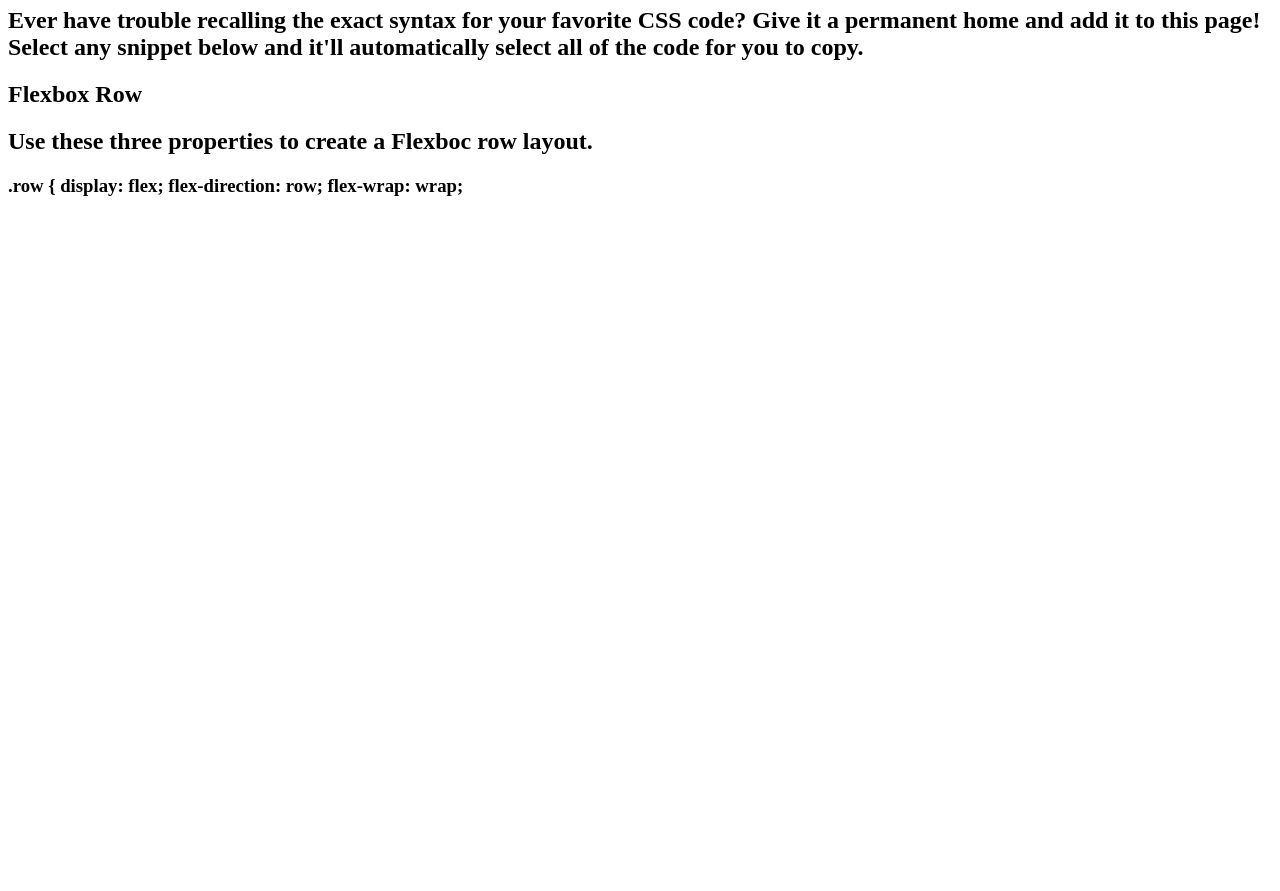
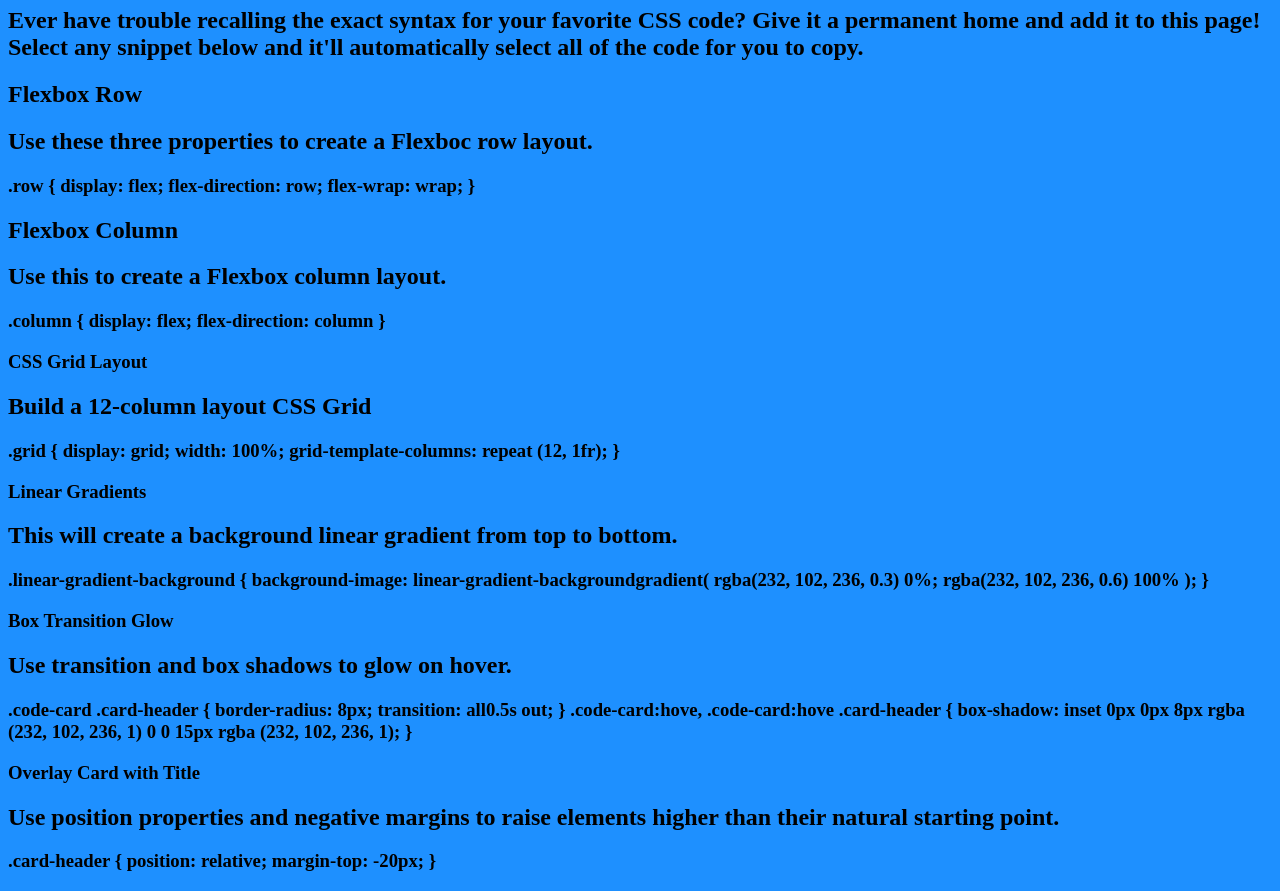
Before and after one commit to shecodes1222/css-snippet-cheat-sheet, a plain HTML site: page index.html in a window 1280 px wide. Shown: the part 73-964 px from the top of the page. Before the commit the page ends 800 px from the top, so only its background shows below. Drawn offline with Linux system fonts and the light colour scheme.

Commit message:
added html elements

```diff
--- a/assets/css/style.css
+++ b/assets/css/style.css
@@ -0,0 +1,8 @@
+:root {
+    --blue: #1e90ff;
+    --white: #fff;
+}
+
+* {
+    background-color: var(--blue);
+}
--- a/index.html
+++ b/index.html
@@ -1,38 +1,110 @@
 <!DOCTYPE html>
 <html lang="en">
+
 <head>
     <meta charset="UTF-8" />
     <meta http-equiv="X-UA-Compatible" content="IE=edge" />
     <meta name="viewport" content="width=device-width, initial-scale=1.0" />
-    <link rel ="stlesheet" href="./assets/css/reset.css" />
-    <link rel ="stylesheet" href="./assets/css/style.css" />
+    <link rel="stlesheet" href="./assets/css/reset.css" />
+    <link rel="stylesheet" href="./assets/css/style.css" />
     <title>Document</title>
 </head>
+
 <body>
     <header>
         <h1>CSS Snippet Cheatsheet</h1>
-         <h2>Ever have trouble recalling the exact syntax for your favorite CSS code? Give it a permanent home and add it to this page! Select any
-        snippet below and it'll automatically select all of the code for you to copy.
-    </h2>
+        <h2>Ever have trouble recalling the exact syntax for your favorite CSS code? Give it a permanent home and add it
+            to this page! Select any
+            snippet below and it'll automatically select all of the code for you to copy.
+        </h2>
     </header>
 
     <main>
-    <section>
-        <h1>Flexbox Row</h1>
-        <p>
+        <section>
+            <h1>Flexbox Row</h1>
             <h2>Use these three properties to create a Flexboc row layout.</h2>
             <h3>
                 .row {
                 display: flex;
                 flex-direction: row;
                 flex-wrap: wrap;
+                }
             </h3>
-        </p>
         </section>
-        </main>
+
+        <section>
+            <h1>Flexbox Column</h1>
+            <h2>Use this to create a Flexbox column layout.</h2>
+            <h3>
+                .column {
+                display: flex;
+                flex-direction: column
+                }
+            </h3>
+
+            <section>
+                <h1>CSS Grid Layout</h1>
+                <h2>Build a 12-column layout CSS Grid</h2>
+                <h3>
+                    .grid {
+                        display: grid;
+                        width: 100%;
+                        grid-template-columns:
+                        repeat (12, 1fr);
+                    }
+                </h3>
+            </section>
+
+            <section>
+        <h1>Linear Gradients</h1>
+            <h2>This will create a background linear gradient from top to bottom.</h2>
+            <h3>
+               .linear-gradient-background {
+                background-image: linear-gradient-backgroundgradient(
+                    rgba(232, 102, 236, 0.3) 0%;
+                    rgba(232, 102, 236, 0.6) 100%
+                );
+               }
+            </h3>
+
+        </section>
+
+        <section>
+            <h1>Box Transition Glow</h1>
+                <h2>Use transition and box shadows to glow on hover.</h2>
+                <h3>
+                   .code-card .card-header {
+                    border-radius: 8px;
+                    transition: all0.5s <ease-in->out;</ease-in->
+                   }
+
+                   .code-card:hove,
+                   .code-card:hove .card-header {
+                    box-shadow: inset 0px 0px 8px
+                    rgba (232, 102, 236, 1) 0 0 15px
+                    rgba (232, 102, 236, 1);
+                   }
+                </h3>
+            </section>
+
+            <section>
+                <h1>Overlay Card with Title</h1>
+                    <h2>Use position properties and negative margins to raise elements higher than their natural starting point.</h2>
+                    <h3>
+                     .card-header {
+                        position: relative;
+                        margin-top: -20px;
+                     }
+                    </h3>
+                </section>
+
+
+
+    </main>
 
 
 
 
 </body>
+
 </html>
```
